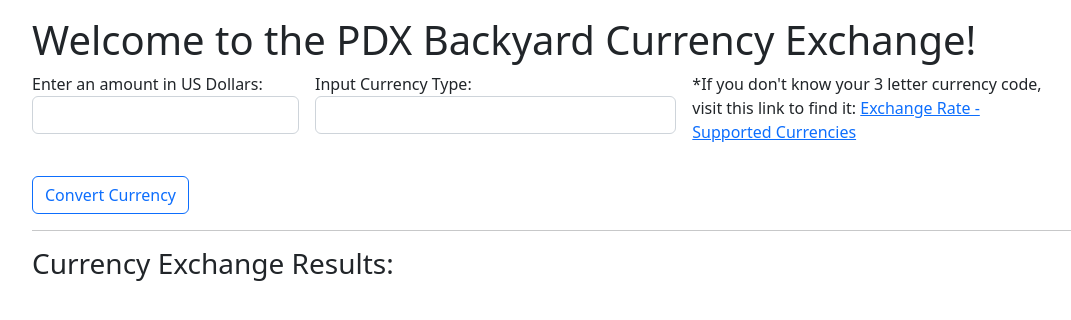
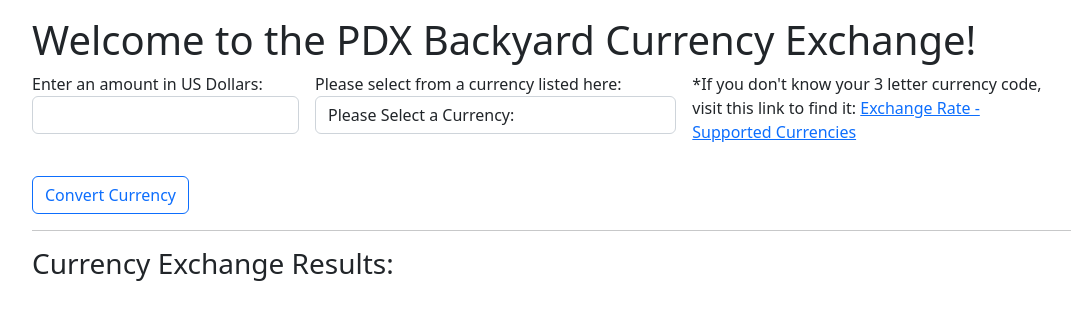
Before and after one commit to eusebiedev/currency-exchange, a website built with webpack: page src/index.html in a window 1280 px wide. Shown: the whole page, without its empty margins (50-1121 px from the left). Built offline with nearby package versions, Linux system fonts and the light colour scheme.

Commit message:
update dropdown for currency selection

```diff
--- a/src/index.html
+++ b/src/index.html
@@ -8,12 +8,19 @@
     <h1>Welcome to the PDX Backyard Currency Exchange!</h1>
     <form id="currency-exchange" class="row g-3">
       <div class="col-md-3">
-        <label for="usd-input">Enter an amount in US Dollars:</label>
-        <input id="usd-input" type="text" class="form-control" name="usd-input" required="">
+        <label for="currency">Enter an amount in US Dollars:</label>
+        <input id="currency" type="text" class="form-control" name="currency" required="">
       </div>
       <div class="col-md-4">
-        <label for="currencyExchange">Input Currency Type:</label>
-        <input id="currencyExchange" type="text" class="form-control" name="currencyExchange" required="">
+        <label for="currencyExchange">Please select from a currency listed here:</label>
+        <select id="currencyExchange" name="currencyExchange" class="form-control">
+          <option value="">Please Select a Currency:</option>
+          <option value="CAD">CAD - Canadian Dollar</option>
+          <option value="JPY">JPY - Japanese Yen</option>
+          <option value="MXN">MXN - Mexican Peso</option>
+          <option value="ZAR">ZAR - South Arican Rand</option>
+          <option value="AED">AED - UAE Dirham</option>
+        </select>
       </div>
       <div class="col-md-4">
       <p>*If you don't know your 3 letter currency code, visit this link to find it: <a href="https://www.exchangerate-api.com/docs/supported-currencies" target="_blank">Exchange Rate - Supported Currencies</a></p>
```
